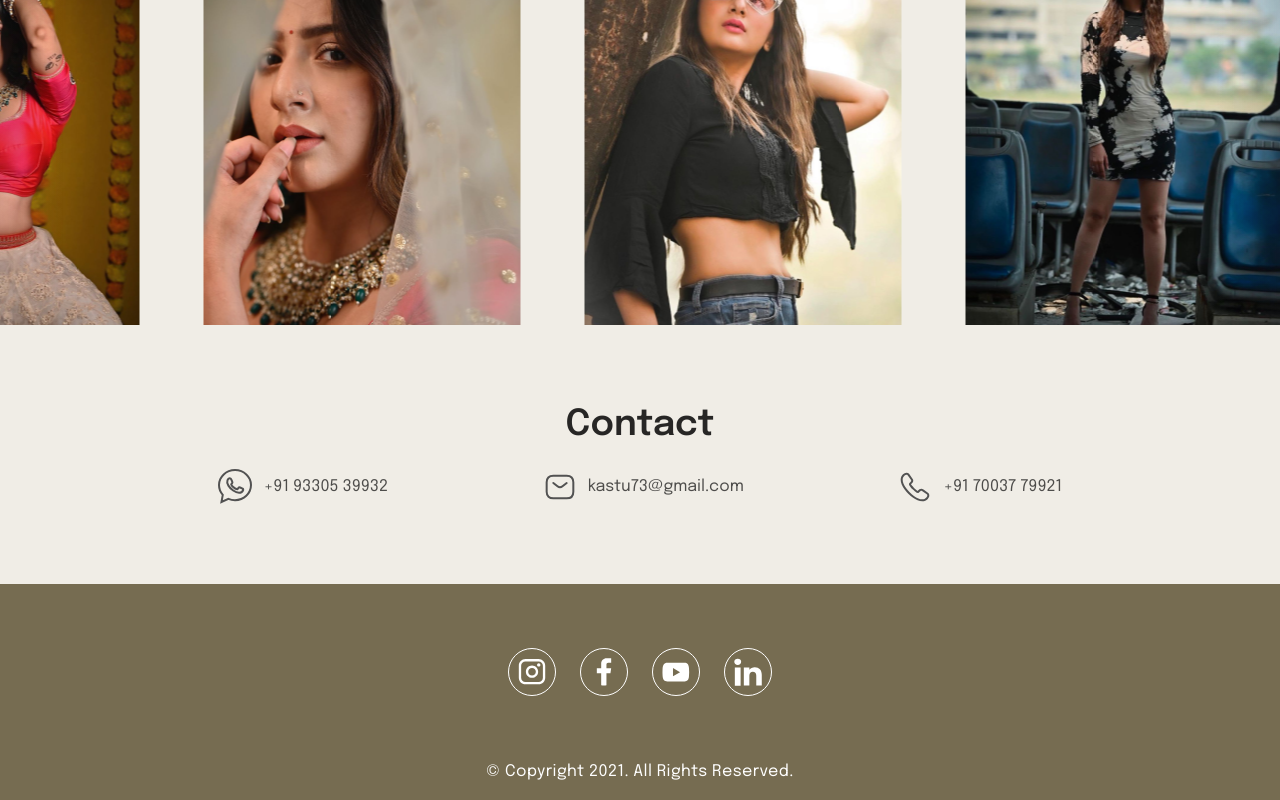
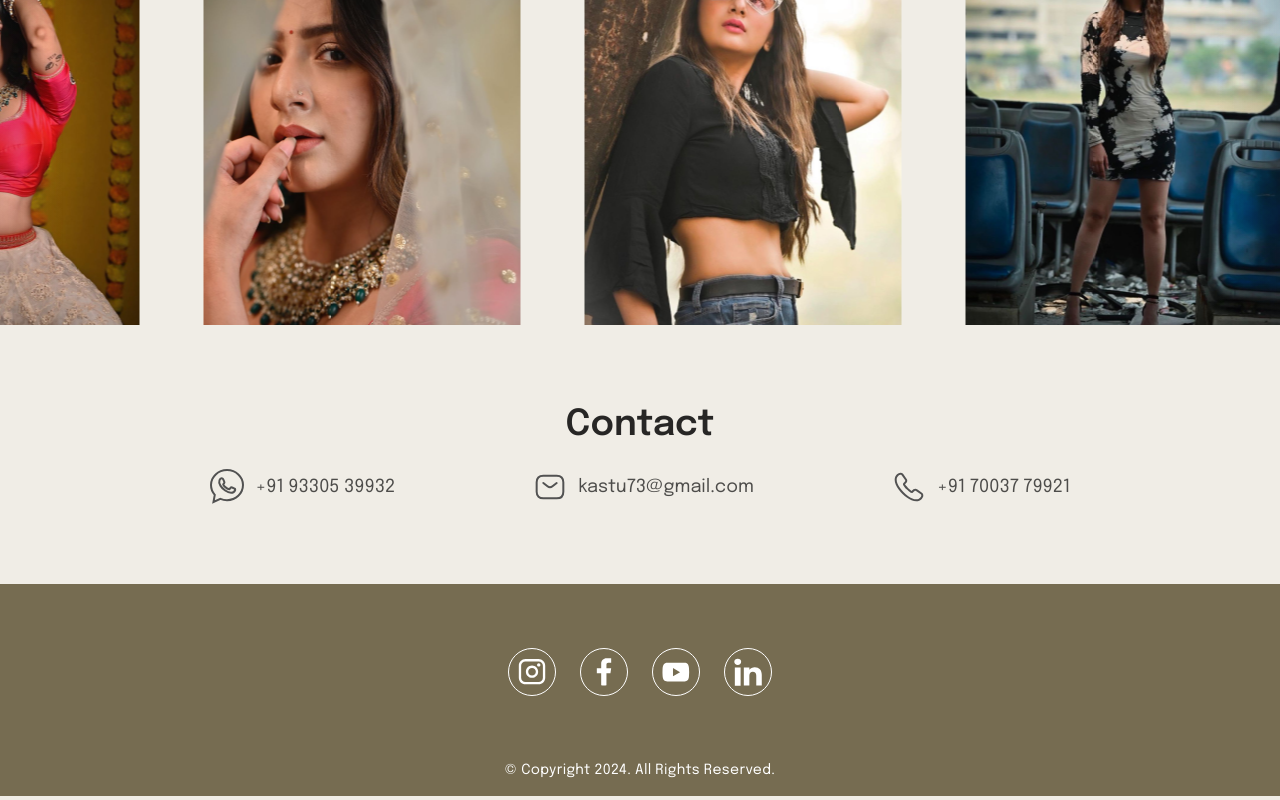
Before and after one commit to subham0269/swikriti-portfolio, a React (Vite) app: page / in a window 1280 px wide. Shown: the part 2259-3059 px from the top of the page. Built offline with nearby package versions, Linux system fonts and the light colour scheme.

Commit message:
Add minor change to contact and footer

```diff
--- a/src/Components/Contact.jsx
+++ b/src/Components/Contact.jsx
@@ -26,7 +26,7 @@ const Contact = () => {
                 {details.map((d,i) =>
                     <div className='flex justify-start items-center space-x-3' key={i}>
                         <img loading='lazy' src={d.img} aria-hidden="true" alt='icon-'/>
-                        <span className='text-[#000000AD]'>{d.details}</span>
+                        <span className='text-[#000000AD] text-lg'>{d.details}</span>
                     </div>
                 )}
             </div>
--- a/src/Components/Footer.jsx
+++ b/src/Components/Footer.jsx
@@ -79,8 +79,8 @@ const Footer = () => {
 
         </a>
       </div>
-      <p className="font-epilogue text-md text-center tracking-wide text-white">
-        © Copyright 2021. All Rights Reserved.
+      <p className="font-epilogue text-sm text-center tracking-wide text-white">
+        © Copyright 2024. All Rights Reserved.
       </p>
     </footer>
   );
```
